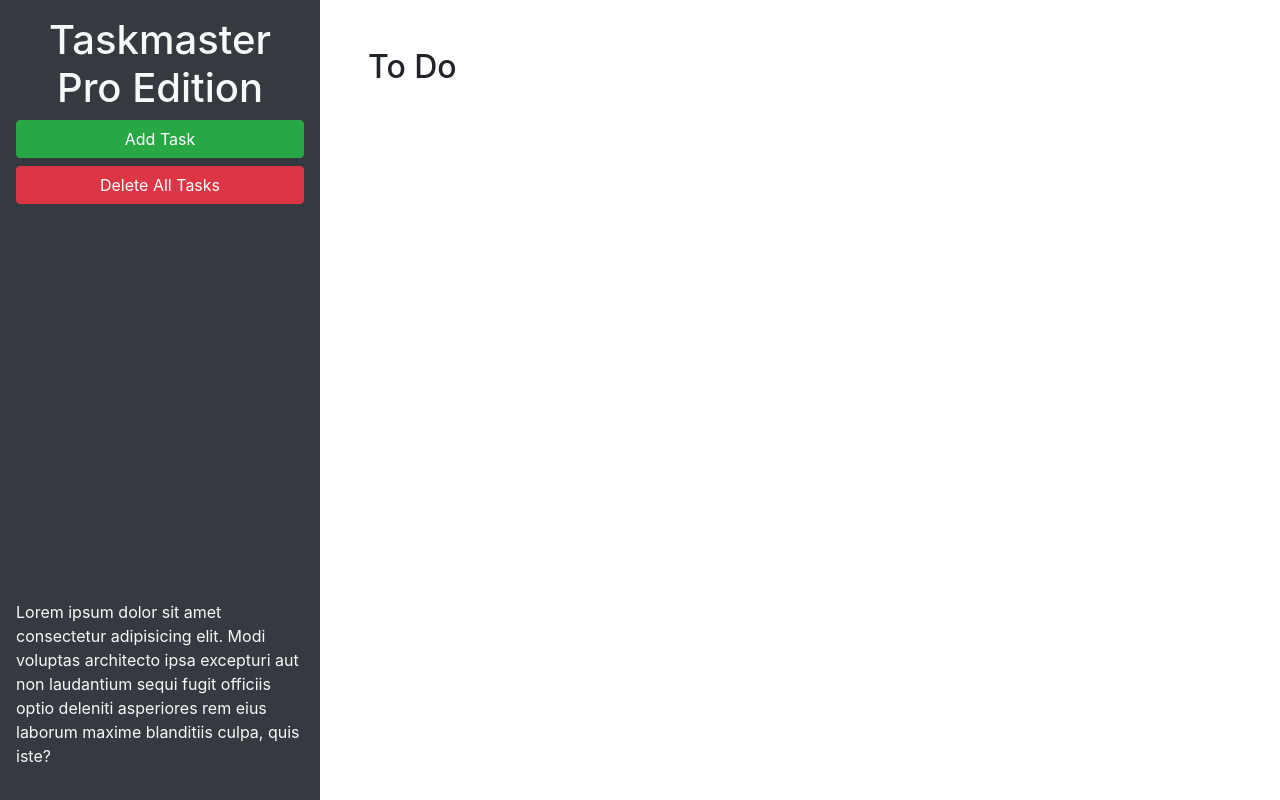
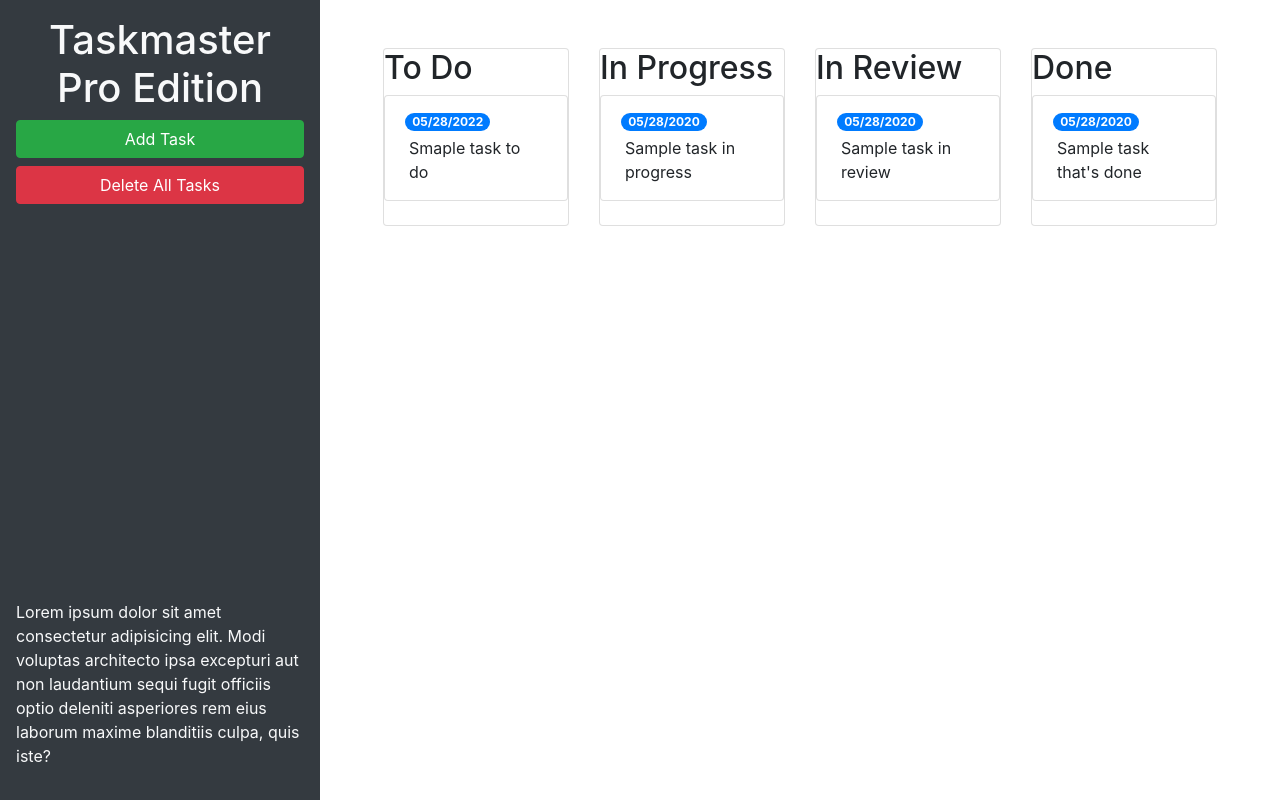
Before and after one commit to eraymond1/taskmaster-pro, a plain HTML site: page index.html in a window 1280 px wide. Drawn offline with nearby package versions, Linux system fonts and the light colour scheme.

Commit message:
added bootstrap components to update look

```diff
--- a/index.html
+++ b/index.html
@@ -24,10 +24,69 @@
       </p>
     </header>
     <main class="col-12 col-lg-9">
-      <div class="m-5">
-        <h2>To Do</h2>
-        <ul id="list-toDo" class="list-group"> </ul>
+
+
+      <div class="m-5 row justify-content-around">
+
+        <!--Todo Start-->
+        <div class="col-12 col-md-6 col-xl-3 mb-3">
+          <div class="card">
+            <h2>To Do</h2>
+            <ul id="list-toDo" class="list-group">
+              <li class="list-group-item">
+                <span class="badge badge-primary badge-pill">05/28/2022</span>
+                <p class="m-1">Smaple task to do</p>
+              </li>
+            </ul>
+          </div>
+        </div>
+        <!--Todo End-->
+
+        <!--In progress start-->
+        <div class="col-12 col-md-6 col-xl-3 mb-3">
+          <div class="card">
+            <h2>In Progress</h2>
+            <ul id="list-inProgress" class="list-group">
+              <li class="list-group-item">
+                <span class="badge badge-primary badge-pill">05/28/2020</span>
+                <p class="m-1">Sample task in progress</p>
+              </li>
+            </ul>
+          </div>
+        </div>
+        <!--In progress end-->
+
+        <!--in review start-->
+        <div class="col-12 col-md-6 col-xl-3 mb-3">
+          <div class="card">
+            <h2>In Review</h2>
+            <ul id="list-inReview" class="list-group">
+              <li class="list-group-item">
+                <span class="badge badge-primary badge-pill">05/28/2020</span>
+                <p class="m-1">Sample task in review</p>
+              </li>
+            </ul>
+          </div>
+        </div>
+        <!--in review end-->
+
+        <!--done start-->
+        <div class="col-12 col-md-6 col-xl-3 mb-3">
+          <div class="card">
+            <h2>Done</h2>
+            <ul id="list-done" class="list-group">
+              <li class="list-group-item">
+                <span class="badge badge-primary badge-pill">05/28/2020</span>
+                <p class="m-1">Sample task that's done</p>
+              </li>
+            </ul>
+          </div>
+        </div>
+        <!--done end -->
       </div>
+
+
+
     </main>
   </div>
 
@@ -46,11 +105,11 @@
           <form>
             <div class="form-group">
               <label for="modalTaskDescription">Task description</label>
-              <textarea id="modalTaskDescription" rows="3"></textarea>
+              <textarea id="modalTaskDescription" rows="3" class="form-control"></textarea>
             </div>
             <div class="form-group">
               <label for="modalDueDate">Due date</label>
-              <input type="text" id="modalDueDate" placeholder="mm/dd/yyyy" autocomplete="off" />
+              <input type="text" class="form-control" id="modalDueDate" placeholder="mm/dd/yyyy" autocomplete="off" />
             </div>
           </form>
         </div>
```
